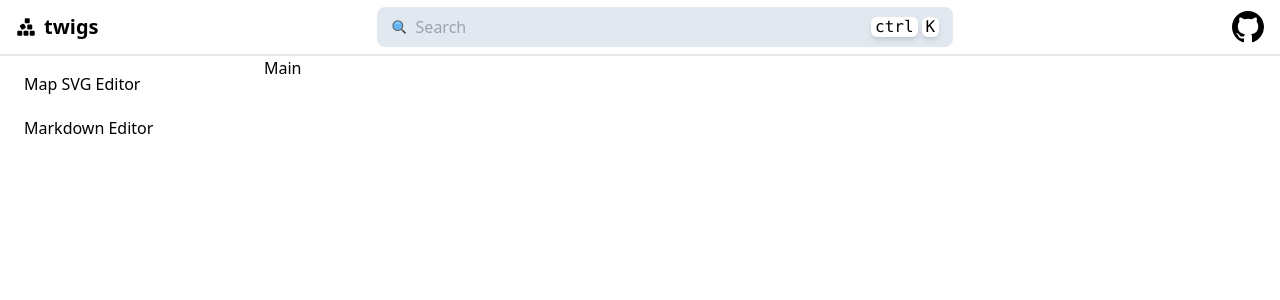
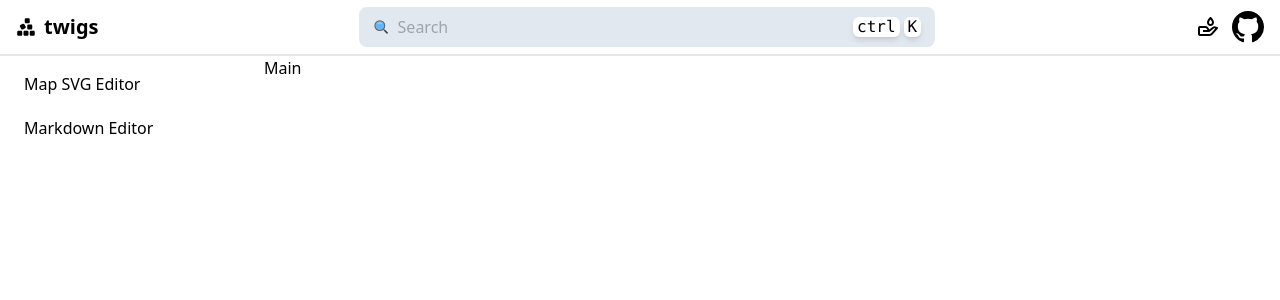
Before and after one commit to abhijit424515/twigs, a React (Vite) app: page / in a window 1280 px wide. Shown: the top 300 px of the page. Built offline with nearby package versions, Linux system fonts and the light colour scheme.

Commit message:
payment UPI anchor trial

```diff
--- a/src/components/Navbar.tsx
+++ b/src/components/Navbar.tsx
@@ -1,4 +1,10 @@
-import { AppIcon, GithubIcon, Hamburger, SearchIcon } from "../global/Icons";
+import {
+	AppIcon,
+	GithubIcon,
+	Hamburger,
+	SearchIcon,
+	DonateIcon,
+} from "../global/Icons";
 import { useNavigate } from "react-router-dom";
 
 interface Props {
@@ -41,8 +47,13 @@ export default function Header({ sidebarToggle }: Props) {
 					</kbd>
 				</div>
 			</div>
-			<div className="aspect-square h-8 w-8">
-				<GithubIcon />
+			<div className="flex gap-x-3 items-center">
+				<a href="upi://pay?pa=abhijit.amrendra.kumar@oksbi&pn=%20&tr=%20&cu=INR">
+					<DonateIcon />
+				</a>
+				<div className="aspect-square h-8 w-8">
+					<GithubIcon />
+				</div>
 			</div>
 		</div>
 	);
--- a/src/global/Icons.tsx
+++ b/src/global/Icons.tsx
@@ -87,4 +87,18 @@ function AppIcon() {
 	);
 }
 
-export { AppIcon, GithubIcon, Hamburger, SearchIcon };
+const DonateIcon = () => (
+	<svg
+		stroke="currentColor"
+		fill="currentColor"
+		strokeWidth="0"
+		viewBox="0 0 24 24"
+		height={24}
+		width={24}
+		xmlns="http://www.w3.org/2000/svg"
+	>
+		<path d="M4 21h9.62a3.995 3.995 0 0 0 3.037-1.397l5.102-5.952a1 1 0 0 0-.442-1.6l-1.968-.656a3.043 3.043 0 0 0-2.823.503l-3.185 2.547-.617-1.235A3.98 3.98 0 0 0 9.146 11H4c-1.103 0-2 .897-2 2v6c0 1.103.897 2 2 2zm0-8h5.146c.763 0 1.448.423 1.789 1.105l.447.895H7v2h6.014a.996.996 0 0 0 .442-.11l.003-.001.004-.002h.003l.002-.001h.004l.001-.001c.011.003.003-.001.003-.001.012 0 .002-.001.002-.001h.001l.002-.001.003-.001.002-.001.002-.001.003-.001.002-.001.002-.001.003-.002.002-.001.002-.001.003-.001.002-.001h.001l.002-.001h.001l.002-.001.002-.001c.011-.001.003-.001.003-.001l.002-.001a.915.915 0 0 0 .11-.078l4.146-3.317c.261-.208.623-.273.94-.167l.557.186-4.133 4.823a2.029 2.029 0 0 1-1.52.688H4v-6zm9.761-10.674C13.3 2.832 11 5.457 11 7.5c0 1.93 1.57 3.5 3.5 3.5S18 9.43 18 7.5c0-2.043-2.3-4.668-2.761-5.174-.379-.416-1.099-.416-1.478 0zM16 7.5c0 .827-.673 1.5-1.5 1.5S13 8.327 13 7.5c0-.708.738-1.934 1.5-2.934.762 1 1.5 2.226 1.5 2.934z"></path>
+	</svg>
+);
+
+export { AppIcon, GithubIcon, Hamburger, SearchIcon, DonateIcon };
```
